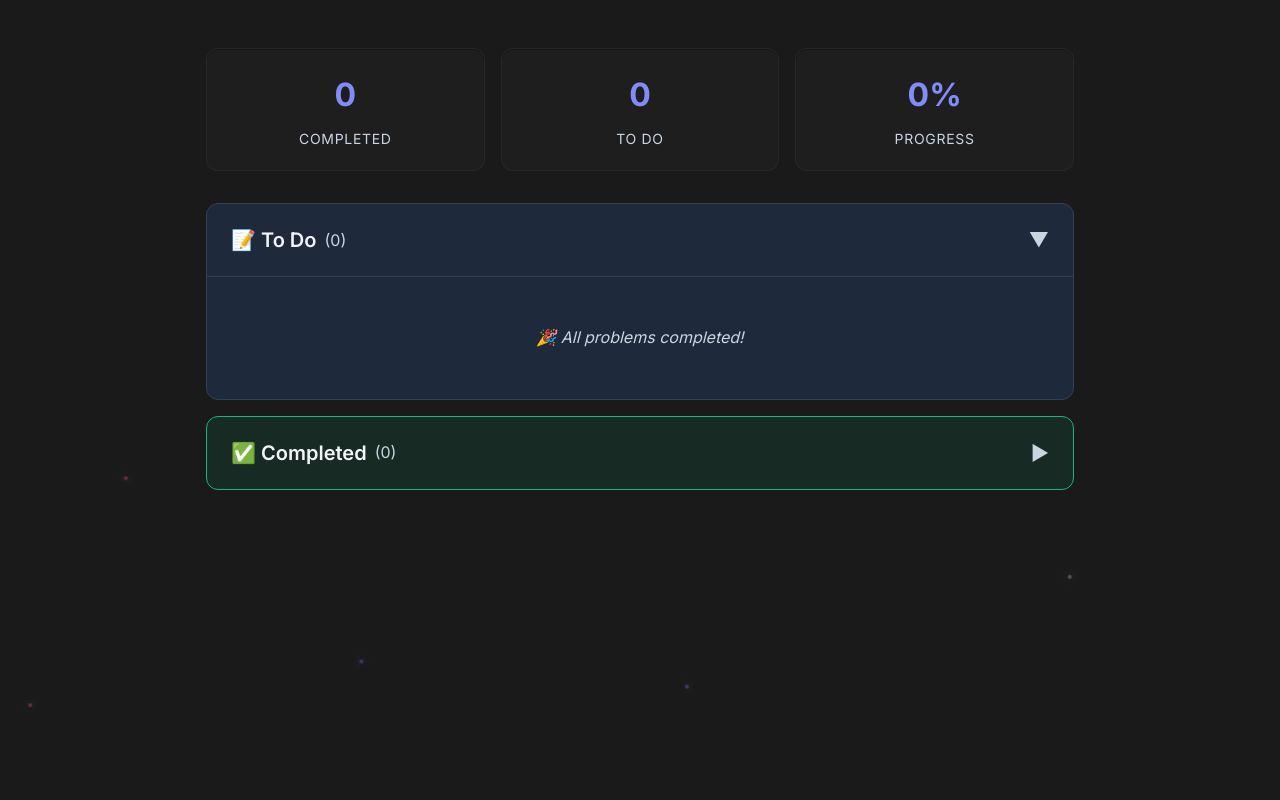
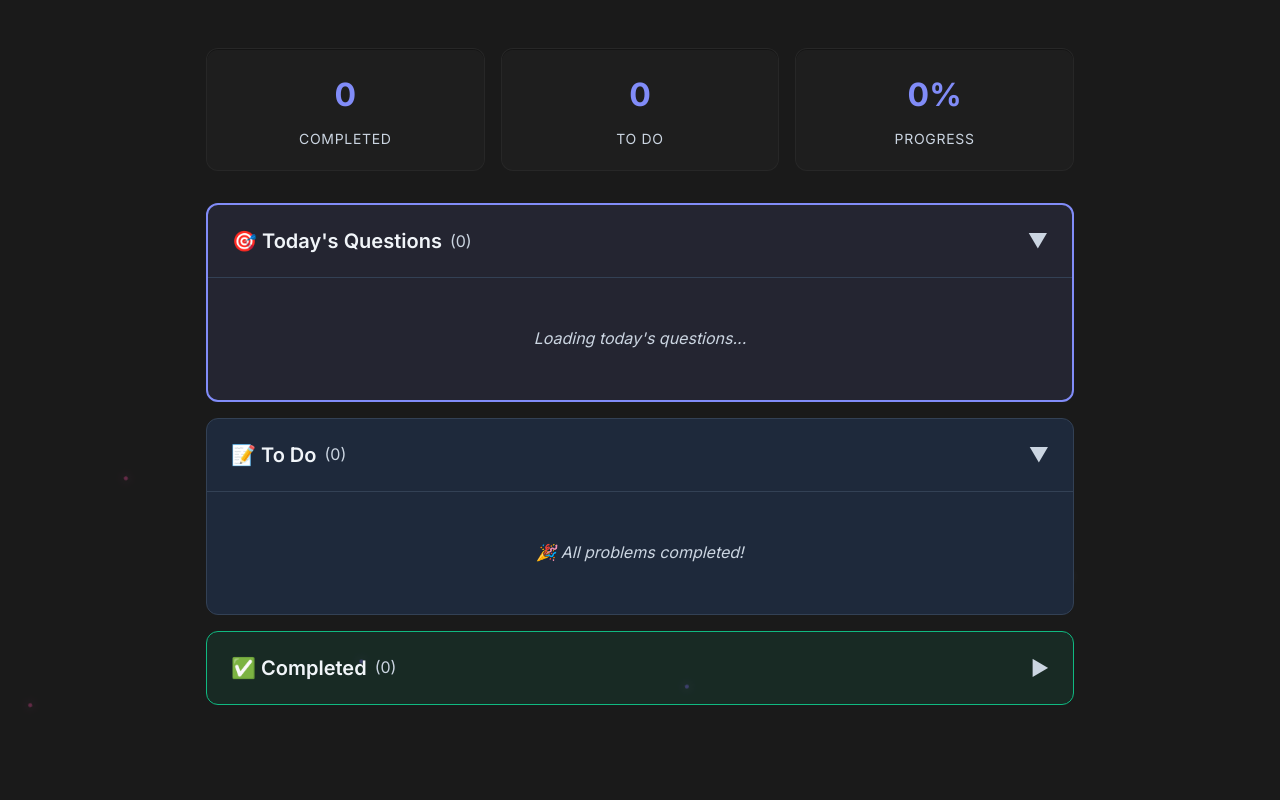
Before and after one commit to dulacz/mini-daily, a FastAPI app: page /todo_coding in a window 1280 px wide. Shown: the part 61-861 px from the top of the page. Run offline with FastAPI, Linux system fonts and the light colour scheme; data that the repository does not hold is empty; parts of the project's set-up code (start-up, migrations or seed data) failed here and were passed over.

Commit message:
Add today's questions

```diff
--- a/app/main.py
+++ b/app/main.py
@@ -126,3 +126,13 @@ async def api_todo_coding_toggle(request: TodoCodingToggleRequest):
         return {"problem_id": request.problem_id, "completed": new_status, "success": True}
     except Exception as e:
         raise HTTPException(status_code=500, detail=f"Error toggling todo_coding: {str(e)}")
+
+
+@app.get("/api/todo_coding/today")
+async def api_today_questions():
+    """Get today's selected questions (3 medium + 1 hard)"""
+    try:
+        questions = db.get_today_questions()
+        return {"questions": questions}
+    except Exception as e:
+        raise HTTPException(status_code=500, detail=f"Error getting today's questions: {str(e)}")
--- a/static/todo.css
+++ b/static/todo.css
@@ -298,6 +298,7 @@
     0% {
         transform: rotate(0deg);
     }
+
     100% {
         transform: rotate(360deg);
     }
@@ -370,19 +371,19 @@
 }
 
 .stat-card {
-    background: rgba(255,255,255,0.02);
-    border: 1px solid rgba(255,255,255,0.04);
+    background: rgba(255, 255, 255, 0.02);
+    border: 1px solid rgba(255, 255, 255, 0.04);
     border-radius: 12px;
     padding: 1.25rem;
     text-align: center;
     min-width: 0;
-    box-shadow: 0 1px 0 rgba(0,0,0,0.3) inset;
+    box-shadow: 0 1px 0 rgba(0, 0, 0, 0.3) inset;
 }
 
 /* Make sure stat cards look good in light & dark modes when site variables exist */
 .dark-theme .stat-card {
-    background: rgba(255,255,255,0.02);
-    border-color: rgba(255,255,255,0.04);
+    background: rgba(255, 255, 255, 0.02);
+    border-color: rgba(255, 255, 255, 0.04);
 }
 
 .stat-value {
@@ -421,6 +422,12 @@
     border-radius: 12px;
     overflow: hidden;
     transition: all 0.3s ease;
+}
+
+.list-section.today-section {
+    border-color: var(--accent-color);
+    background: var(--accent-bg);
+    border-width: 2px;
 }
 
 .list-section.completed-section {
@@ -486,11 +493,11 @@
     gap: 1rem;
     padding: 0.9rem 1.5rem;
     transition: background 0.15s ease, color 0.15s ease;
-    border-bottom: 1px solid rgba(255,255,255,0.02);
+    border-bottom: 1px solid rgba(255, 255, 255, 0.02);
 }
 
 .item-row:hover {
-    background: rgba(255,255,255,0.02);
+    background: rgba(255, 255, 255, 0.02);
 }
 
 .item-row.completed {
--- a/templates/todo_coding.html
+++ b/templates/todo_coding.html
@@ -52,6 +52,52 @@
 
         <!-- Main Content - Two Lists -->
         <main class="lists-container">
+            <!-- Today's Questions List -->
+            <div class="list-section today-section" :class="{ 'collapsed': todayCollapsed }">
+                <div class="list-header" @click="todayCollapsed = !todayCollapsed">
+                    <div class="list-info">
+                        <div class="list-title">
+                            <span class="list-name">🎯 Today's Questions</span>
+                            <span class="list-count" x-text="`(${todayQuestions.length})`"></span>
+                        </div>
+                    </div>
+                    <div class="list-toggle">
+                        <span x-show="!todayCollapsed">▼</span>
+                        <span x-show="todayCollapsed">▶</span>
+                    </div>
+                </div>
+
+                <div class="list-content" x-show="!todayCollapsed" x-transition>
+                    <div class="items-list">
+                        <template x-for="item in todayQuestions" :key="item.id">
+                            <div class="item-row" :class="{ 'completed': item.completed }">
+                                <div class="item-checkbox">
+                                    <input type="checkbox" :id="`today-${item.id}`" :checked="item.completed"
+                                        @change="toggleItem(item.id)" class="checkbox">
+                                    <label :for="`today-${item.id}`" class="checkbox-label"></label>
+                                </div>
+                                <div class="item-number" x-text="item.id"></div>
+                                <div class="item-details">
+                                    <div class="item-title">
+                                        <a :href="item.link" target="_blank" rel="noopener noreferrer"
+                                            x-text="item.name" class="item-link" x-show="item.link"></a>
+                                        <span x-text="item.name" x-show="!item.link"></span>
+                                    </div>
+                                    <div class="item-meta" x-show="item.difficulty">
+                                        <span class="difficulty" :class="item.difficulty?.toLowerCase()"
+                                            x-text="item.difficulty"></span>
+                                        <span class="topics" x-text="item.topics"></span>
+                                    </div>
+                                </div>
+                            </div>
+                        </template>
+                        <div x-show="todayQuestions.length === 0" class="empty-state">
+                            <p>Loading today's questions...</p>
+                        </div>
+                    </div>
+                </div>
+            </div>
+
             <!-- Todo List -->
             <div class="list-section" :class="{ 'collapsed': todoCollapsed }">
                 <div class="list-header" @click="todoCollapsed = !todoCollapsed">
@@ -166,10 +212,12 @@
             return {
                 // Core state
                 allItems: [],
+                todayQuestions: [],
 
                 // UI state
                 loading: true,
                 error: null,
+                todayCollapsed: false,
                 todoCollapsed: false,
                 completedCollapsed: true,
 
@@ -199,6 +247,7 @@
                 // Initialization
                 async init() {
                     await this.loadItems();
+                    await this.loadTodayQuestions();
                     this.createParticles();
                     this.loading = false;
                 },
@@ -217,6 +266,20 @@
                     }
                 },
 
+                // Load today's questions from API
+                async loadTodayQuestions() {
+                    try {
+                        const response = await fetch('/api/todo_coding/today');
+                        if (!response.ok) throw new Error(`HTTP error! status: ${response.status}`);
+
+                        const data = await response.json();
+                        this.todayQuestions = data.questions || [];
+                    } catch (error) {
+                        console.error('Error loading today\'s questions:', error);
+                        this.error = 'Failed to load today\'s questions. Please try again.';
+                    }
+                },
+
                 // Toggle item completion
                 async toggleItem(problemId) {
                     try {
@@ -225,8 +288,14 @@
 
                         const newStatus = !item.completed;
 
-                        // Optimistically update UI
+                        // Optimistically update UI in both lists
                         item.completed = newStatus;
+
+                        // Also update in today's questions if present
+                        const todayItem = this.todayQuestions.find(i => i.id === problemId);
+                        if (todayItem) {
+                            todayItem.completed = newStatus;
+                        }
 
                         // Send to backend
                         const response = await fetch('/api/todo_coding/toggle', {
@@ -250,17 +319,28 @@
                         // Update completed_at if returned from server
                         if (newStatus && result.completed_at) {
                             item.completed_at = result.completed_at;
+                            if (todayItem) {
+                                todayItem.completed_at = result.completed_at;
+                            }
                         } else if (!newStatus) {
                             item.completed_at = null;
+                            if (todayItem) {
+                                todayItem.completed_at = null;
+                            }
                         }
 
                     } catch (error) {
                         console.error('Error toggling item:', error);
 
-                        // Revert optimistic update on error
+                        // Revert optimistic update on error in both lists
                         const item = this.allItems.find(i => i.id === problemId);
                         if (item) {
                             item.completed = !item.completed;
+                        }
+
+                        const todayItem = this.todayQuestions.find(i => i.id === problemId);
+                        if (todayItem) {
+                            todayItem.completed = !todayItem.completed;
                         }
 
                         // Show error to user
```
Also changed, not shown: app/core/db.py (+114 -3 lines).
